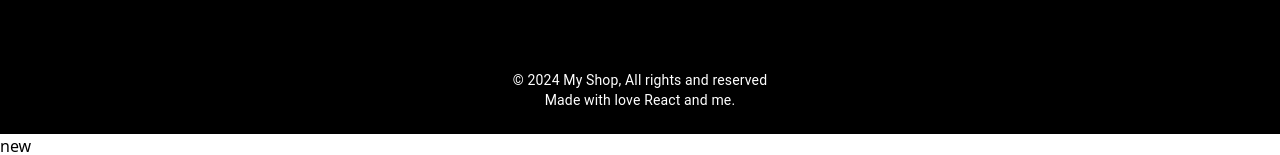
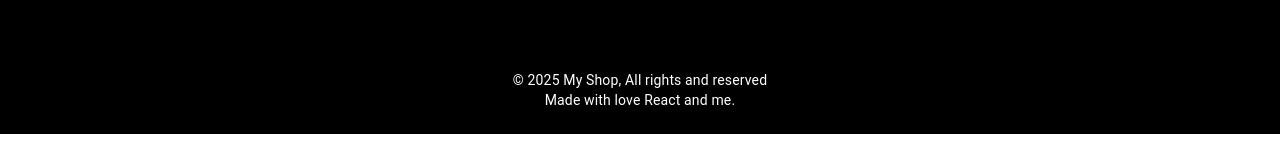
Before and after one commit to Bhushan-Dudhal/E-commerce-SwayStyles-Frontend, a React (Vite) app: page / in a window 1280 px wide. Shown: the part 3203-3358 px from the top of the page. After the commit the page ends 3337 px from the top, so only its background shows below. Built offline with nearby package versions, Linux system fonts and the light colour scheme.

Commit message:
footer page added

```diff
--- a/src/App.jsx
+++ b/src/App.jsx
@@ -10,8 +10,8 @@ function App() {
    <div>
          <HomePage/>
       </div>
-      <Footer />
-      <div>new</div>
+      <Footer/>
+
       </div>
   )
 }
--- a/src/customer/components/footer/Footer.jsx
+++ b/src/customer/components/footer/Footer.jsx
@@ -106,12 +106,13 @@ const Footer = () => {
         </Grid>
         <Grid className="pt-20" item xs={12}>
           <Typography variant="body2" component={"p"} align="center">
-            &copy; 2024 My Shop, All rights and reserved
+            &copy; 2025 My Shop, All rights and reserved
           </Typography>
           <Typography variant="body2" component={"p"} align="center">
             Made with love React and me.
           </Typography>
         </Grid>
+        <div></div>
       </Grid>
     </div>
   )
```
